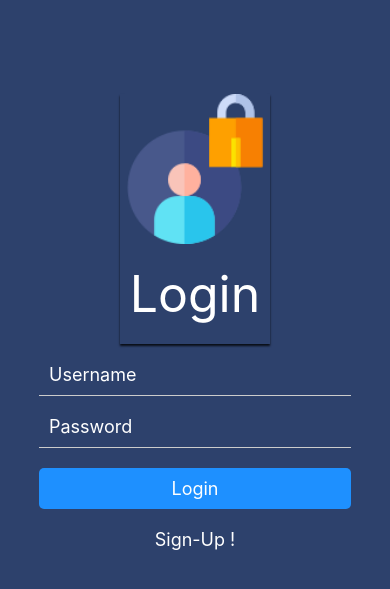
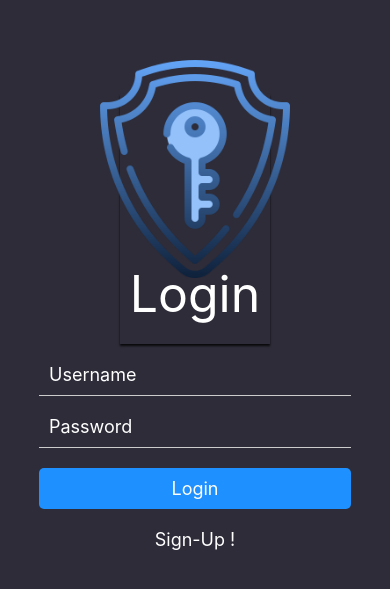
Before and after one commit to DjennaouiRaouf/PriceComparator, a React Native app: screen / in a window 390 px wide. Shown: the part 105-694 px from the top of the page. Built offline with nearby package versions, Linux system fonts and the light colour scheme.

Commit message:
Initial commit

```diff
--- a/components/pages/login_page/LoginPage.tsx
+++ b/components/pages/login_page/LoginPage.tsx
@@ -1,4 +1,4 @@
-import React, {useState} from 'react';
+import React, {useEffect, useRef, useState} from 'react';
 import {
   StyleSheet,
   View,
@@ -6,17 +6,47 @@ import {
   Text,
   ScrollView,
   Dimensions,
+  Animated,
 } from 'react-native';
 import LoginForm from '../../base/login_form/LoginForm';
 import Orientation from 'react-native-orientation-locker';
 
-const {width} = Dimensions.get('window');
 Orientation.lockToPortrait();
 const LoginPage: React.FC = () => {
+  const animatedValue = useRef(new Animated.Value(0)).current;
+
+  useEffect(() => {
+    const animation = Animated.loop(
+      Animated.timing(animatedValue, {
+        toValue: 1,
+        duration: 1000,
+        useNativeDriver: true,
+      }),
+    );
+
+    animation.start();
+
+    return () => {
+      animation.stop();
+    };
+  }, []);
+
+  const scale = animatedValue.interpolate({
+    inputRange: [0, 1],
+    outputRange: [1, 1.5],
+  });
+  const opacity = animatedValue.interpolate({
+    inputRange: [0, 0.5, 1],
+    outputRange: [1, 0.5, 1],
+  });
+
   return (
     <View style={styles.container}>
       <View style={styles.avatarContainer}>
-        <Image style={styles.avatar} source={require('./user.png')} />
+        <Animated.Image
+          style={[styles.avatar, {transform: [{scale}], opacity}]}
+          source={require('./login.png')}
+        />
         <Text style={styles.title}>Login</Text>
       </View>
       <LoginForm />
@@ -30,7 +60,7 @@ const styles = StyleSheet.create({
     width: '100%',
     alignItems: 'center',
     justifyContent: 'center',
-    backgroundColor: '#2d416c',
+    backgroundColor: '#2d2c38',
   },
 
   title: {
@@ -38,6 +68,8 @@ const styles = StyleSheet.create({
     color: '#fff',
     marginBottom: 20,
     marginTop: 20,
+    textShadowOffset: {width: 2, height: 2}, // Shadow offset
+    textShadowRadius: 4, // Shadow radius
   },
   avatarContainer: {
     marginTop: 10,
```
Also changed, not shown: components/pages/login_page/login.png (added), components/pages/login_page/user.png (deleted).
